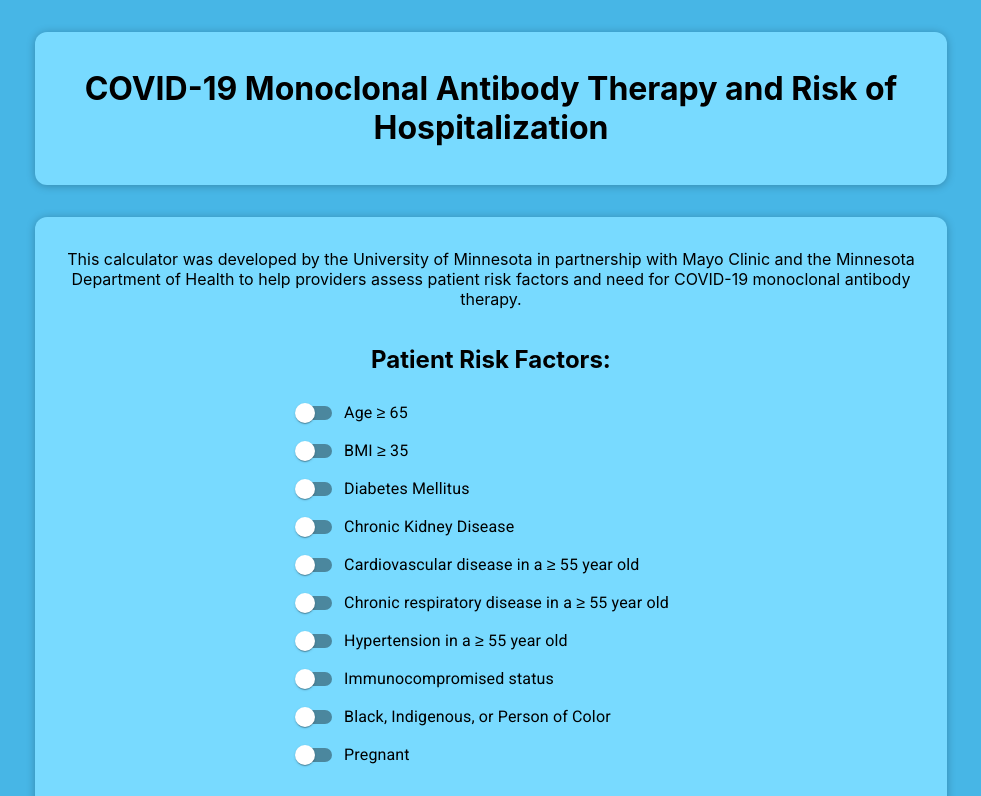
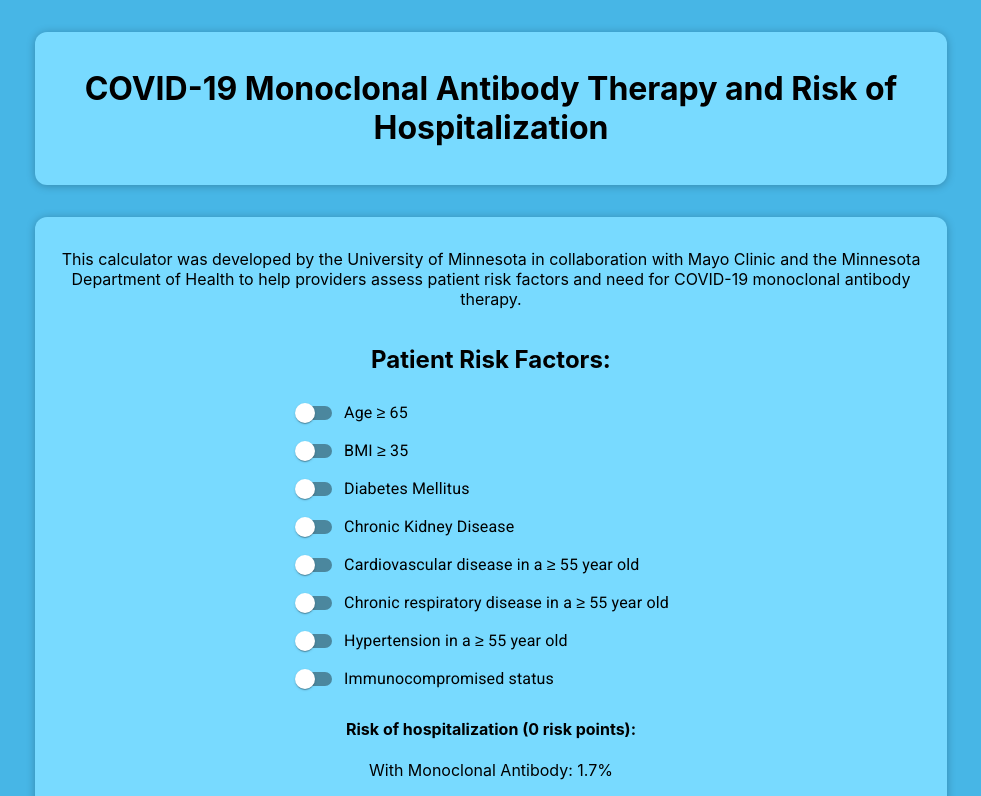
Before and after one commit to mfpullen22/mabcalc_code, a React (Create React App) app: page / in a window 1280 px wide. Shown: the top 796 px of the page, without its empty margins (149-1130 px from the left). Built offline with nearby package versions, Linux system fonts and the light colour scheme; a web font is replaced by a local one.

Commit message:
Adjusted scores, removed preg and BIPOC

```diff
--- a/src/Components/Footer.js
+++ b/src/Components/Footer.js
@@ -1,8 +1,6 @@
 import React from "react";
 import "./Footer.css";
 import covidout from "../images/covidout.png";
-import umnlogo from "../images/umn_logo.png";
-import mdhlogo2 from "../images/mdh_logo2.png";
 import logos from "../images/logos.png";
 
 function Footer() {
@@ -26,9 +24,7 @@ function Footer() {
             </div>
             <br />
             <br />
-
-                <img src={logos} alt="MDH Logo" className = "logo" />
-
+            <img src={logos} alt="MDH Logo" className = "logo" />
             <br />
             <br />
             <p>Site created by <a href="https://med.umn.edu/bio/idim-faculty/matthew-pullen">Matthew Pullen MD</a></p>
--- a/src/Components/Form.js
+++ b/src/Components/Form.js
@@ -1,12 +1,12 @@
 import "./Form.css";
 import {useState} from "react";
-import React, { Component } from 'react';
+import React from 'react';
 import Result from "./Result";
 import FormGroup from '@mui/material/FormGroup';
 import FormControlLabel from '@mui/material/FormControlLabel';
 import FormControl from '@mui/material/FormControl';
 //import FormLabel from '@mui/material/FormLabel';
-import Switch, { SwitchProps } from '@mui/material/Switch';
+import Switch from '@mui/material/Switch';
 
 function CalculationForm() {
     const [ageChecked, setAgeChecked] = useState(false);
@@ -17,8 +17,8 @@ function CalculationForm() {
     const [respChecked, setRespChecked] = useState(false);
     const [htnChecked, setHtnChecked] = useState(false);
     const [immChecked, setImmChecked] = useState(false);
-    const [bipocChecked, setBipocChecked] = useState(false);
-    const [pregChecked, setPregChecked] = useState(false);
+/*     const [bipocChecked, setBipocChecked] = useState(false);
+    const [pregChecked, setPregChecked] = useState(false); */
     let [prob, setProb] = useState(0);
 
 
@@ -87,7 +87,7 @@ function CalculationForm() {
         console.log(event.target.checked);
     }
 
-    function bipocChange(event){
+/*     function bipocChange(event){
         setBipocChecked(event.target.checked);
         setProb(scoreAdd(2, event.target.checked));
         console.log(event.target.checked);
@@ -97,11 +97,11 @@ function CalculationForm() {
         setPregChecked(event.target.checked);
         setProb(scoreAdd(4, event.target.checked));
         console.log(event.target.checked);
-    }
+    } */
 
     return (
         <div>
-            <p>This calculator was developed by the University of Minnesota in partnership with Mayo Clinic and the Minnesota Department of Health to help providers assess patient risk factors and need for COVID-19 monoclonal antibody therapy.</p>
+            <p>This calculator was developed by the University of Minnesota in collaboration with Mayo Clinic and the Minnesota Department of Health to help providers assess patient risk factors and need for COVID-19 monoclonal antibody therapy.</p>
             <form >
             <FormControl component="fieldset">
                 <h2>Patient Risk Factors:</h2>
@@ -147,7 +147,7 @@ function CalculationForm() {
                     label="Immunocompromised status"
                     labelPlacement="end"
                 />
-                <FormControlLabel
+{/*                 <FormControlLabel
                     control={<Switch color="primary" checked={bipocChecked} onChange={bipocChange} />}
                     label="Black, Indigenous, or Person of Color"
                     labelPlacement="end"
@@ -156,7 +156,7 @@ function CalculationForm() {
                     control={<Switch color="primary" checked={pregChecked} onChange={pregChange} />}
                     label="Pregnant"
                     labelPlacement="end"
-                />
+                />    */}
                 </FormGroup>
             </FormControl>
             </form>
```
